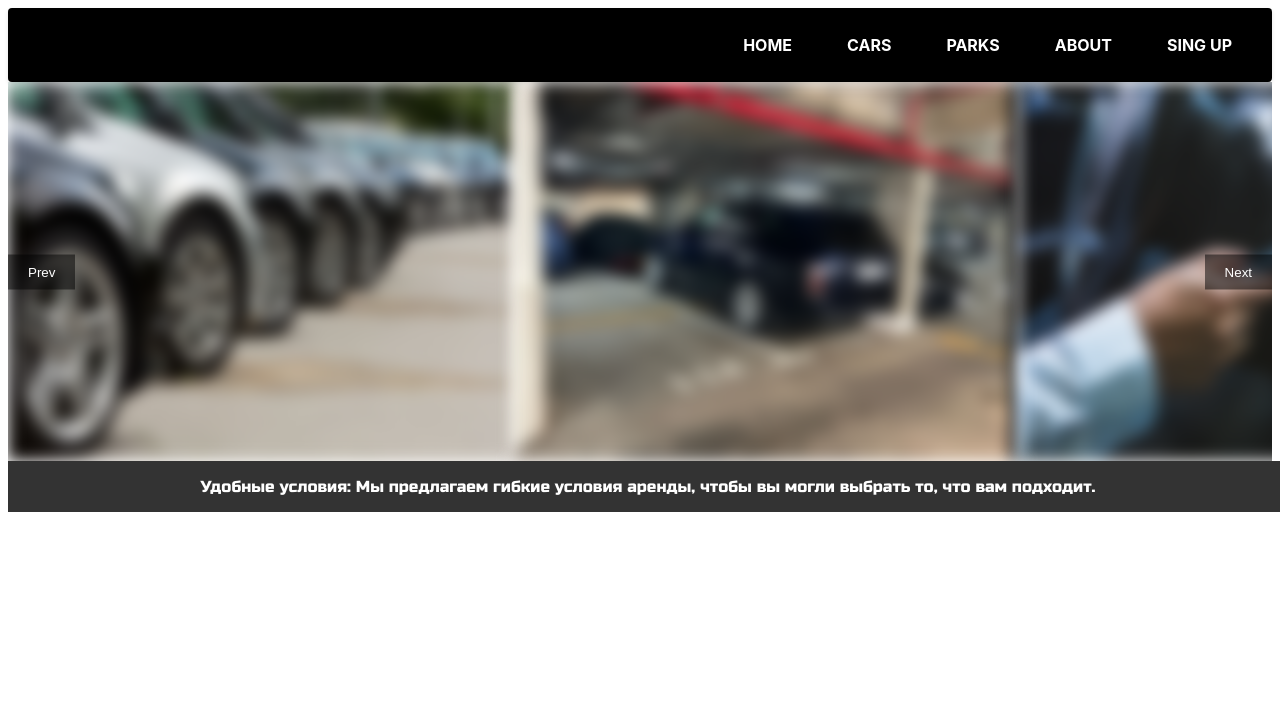
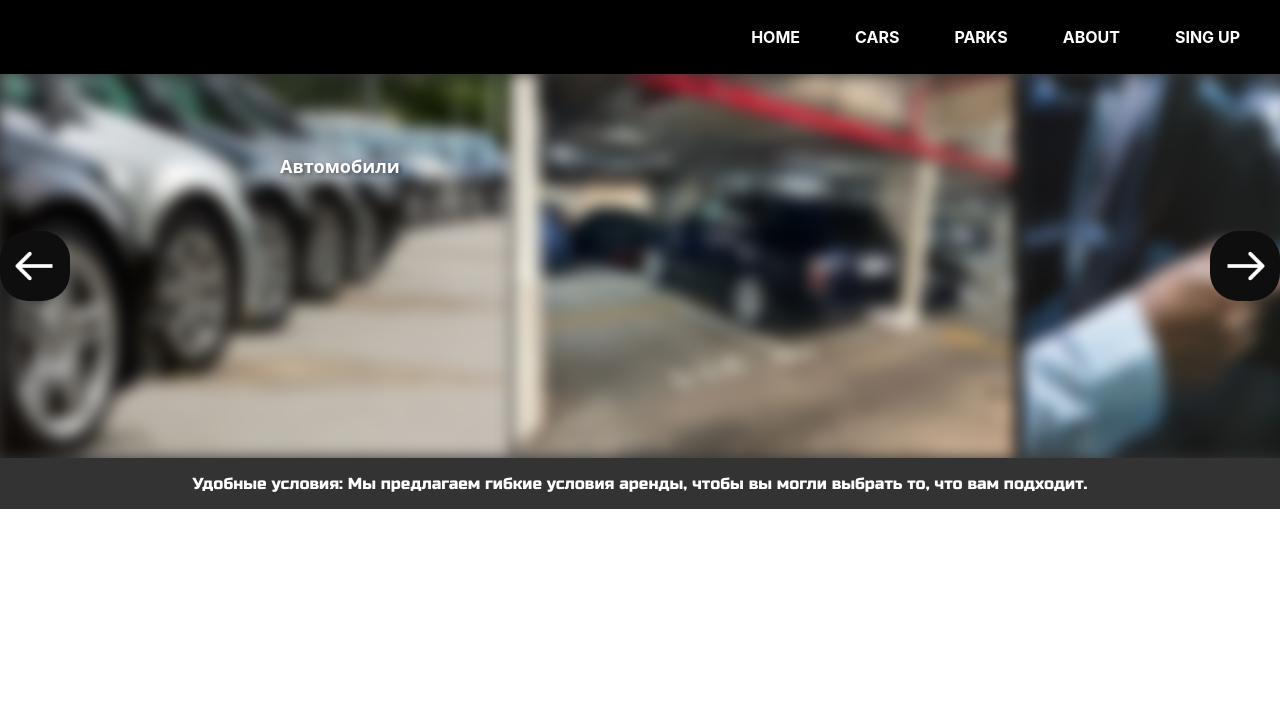
Before and after one commit to DaniilPolskov/EstonianRentCarWebSite, a PHP site: page / in a window 1280 px wide. Shown: the top 701 px of the page. Run offline with PHP 8.4, Linux system fonts and the light colour scheme; some web fonts are replaced.

Commit message:
New slider, fixed footer, slide text
The script for slider is finalized, new buttons for slider are created and added, text to pictures in slider is added, error with footer and slider is eliminated.

```diff
--- a/index.html
+++ b/index.html
@@ -9,8 +9,8 @@
   <link rel="preconnect" href="https://fonts.googleapis.com">
   <link rel="preconnect" href="https://fonts.gstatic.com" crossorigin>
   <link href="https://fonts.googleapis.com/css2?family=Cuprum:ital,wght@0,400..700;1,400..700&family=Poetsen+One&family=Rubik+Mono+One&family=Russo+One&display=swap" rel="stylesheet">
-  </head>
-<body>
+</head>
+<body class="main-body-content">
   <header class="navigation-container">
     <nav role="navigation">
       <ul class="tab-list">
@@ -26,13 +26,16 @@
   <div class="slider">
     <div class="slides">
       <img src="images/cars.jpg" alt="Slide 1">
+      <div class="slide-text-cars">Автомобили</div>
       <img src="images/car-park.jpg" alt="Slide 2">
+      <div class="slide-text-parks">Парковочные центры</div>
       <img src="/images/car-info.jpg" alt="Slide 3">
+      <div class="slide-text-info">Информация о агенстве</div>
       <img src="/images/help.jpg" alt="Slide 4">
-
+      <div class="slide-text-discounts">Скидки</div>
     </div>
-    <button class="prev" onclick="prevSlide()">Prev</button>
-    <button class="next" onclick="nextSlide()">Next</button>
+    <button class="prev" onclick="prevSlide()"></button>
+    <button class="next" onclick="nextSlide()"></button>
   </div>
 
   <div class="block1">
--- a/scripts/slider.js
+++ b/scripts/slider.js
@@ -1,7 +1,7 @@
 let slideIndex = 0;
-const intervalTime = 3500;
+const intervalTime = 2500;
 let slides;
-let intervalId; // Переменная для хранения идентификатора интервала
+let intervalId;
 
 function showSlides() {
   slides = document.querySelectorAll('.slides img');
@@ -15,10 +15,7 @@ function showSlides() {
 
 intervalId = setInterval(showSlides, intervalTime);
 
-document.querySelector('.prev').addEventListener('click', prevSlide);
-document.querySelector('.next').addEventListener('click', nextSlide);
-
-function prevSlide() {
+document.querySelector('.prev').addEventListener('click', () => {
   clearInterval(intervalId);
   slideIndex--;
   if (slideIndex < 0) {
@@ -26,9 +23,9 @@ function prevSlide() {
   }
   const slideWidth = slides[0].clientWidth;
   document.querySelector('.slides').style.transform = `translateX(${-slideIndex * slideWidth}px)`;
-}
+});
 
-function nextSlide() {
+document.querySelector('.next').addEventListener('click', () => {
   clearInterval(intervalId);
   slideIndex++;
   if (slideIndex >= slides.length) {
@@ -36,4 +33,4 @@ function nextSlide() {
   }
   const slideWidth = slides[0].clientWidth;
   document.querySelector('.slides').style.transform = `translateX(${-slideIndex * slideWidth}px)`;
-}
+});
--- a/slider.css
+++ b/slider.css
@@ -2,7 +2,9 @@
     position: relative;
     width: 100%;
     overflow: hidden;
-  }
+    background-color:#333
+}
+
 
 .slides {
     display: flex;
@@ -33,8 +35,71 @@ button {
 
 .prev {
     left: 0;
+    background-image: url("/images/prev.png");
+    background-size: cover;
+    width: 70px;
+    height: 70px;
+    border-radius: 40%;
+    cursor: pointer;
+
 }
 
 .next {
     right: 0;
+    background-image: url("/images/next.png");
+    background-size: cover;
+    width: 70px;
+    height: 70px;
+    border-radius: 40%;
+    cursor: pointer;
 }
+
+.slide-container {
+    position: relative;
+    display: inline-block;
+}
+
+
+.slide-text-cars {
+    position: absolute;
+    font-family: system-ui, -apple-system, BlinkMacSystemFont, 'Segoe UI', Roboto, Oxygen, Ubuntu, Cantarell, 'Open Sans', 'Helvetica Neue', sans-serif;
+    bottom: 280px;
+    left: 280px;
+    color: rgb(255, 255, 255);
+    font-size: 18px;
+    font-weight: bold;
+    text-shadow: 2px 2px 4px rgba(0, 0, 0, 0.5);
+}
+
+.slide-text-parks {
+    position: absolute;
+    font-family: system-ui, -apple-system, BlinkMacSystemFont, 'Segoe UI', Roboto, Oxygen, Ubuntu, Cantarell, 'Open Sans', 'Helvetica Neue', sans-serif;
+    bottom: 280px;
+    left: 1050px;
+    color: rgb(255, 255, 255);
+    font-size: 18px;
+    font-weight: bold;
+    text-shadow: 2px 2px 4px rgba(0, 0, 0, 0.5);
+}
+
+.slide-text-info {
+    position: absolute;
+    font-family: system-ui, -apple-system, BlinkMacSystemFont, 'Segoe UI', Roboto, Oxygen, Ubuntu, Cantarell, 'Open Sans', 'Helvetica Neue', sans-serif;
+    bottom: 280px;
+    left: 1820px;
+    color: rgb(255, 255, 255);
+    font-size: 18px;
+    font-weight: bold;
+    text-shadow: 2px 2px 4px rgba(0, 0, 0, 0.5);
+}
+
+.slide-text-discounts {
+    position: absolute;
+    font-family: system-ui, -apple-system, BlinkMacSystemFont, 'Segoe UI', Roboto, Oxygen, Ubuntu, Cantarell, 'Open Sans', 'Helvetica Neue', sans-serif;
+    bottom: 280px;
+    left: 2630px;
+    color: rgb(255, 255, 255);
+    font-size: 18px;
+    font-weight: bold;
+    text-shadow: 2px 2px 4px rgba(0, 0, 0, 0.5);
+}
--- a/style.css
+++ b/style.css
@@ -6,15 +6,15 @@
   align-items: center;
   padding: 15px 20px;
   background-color: #000000;
-  border-radius: 4px;
   box-shadow: 0 2px 4px rgba(0, 0, 0, 0.1);
 }
 
 .tab-list {
+  display: flex;
+  justify-self: flex-end;
   list-style: none;
   margin: 0;
   padding: 0;
-  display: flex;
   font-family: -apple-system, BlinkMacSystemFont, "Segoe UI", Roboto, Helvetica, Arial, sans-serif;
 }
 
@@ -61,7 +61,7 @@
   z-index: -1;
 }
 
-.body {
+.main-body-content {
   margin: 0;
   padding: 0;
 }
```
Also changed, not shown: images/next.png (added), images/prev.png (added).
